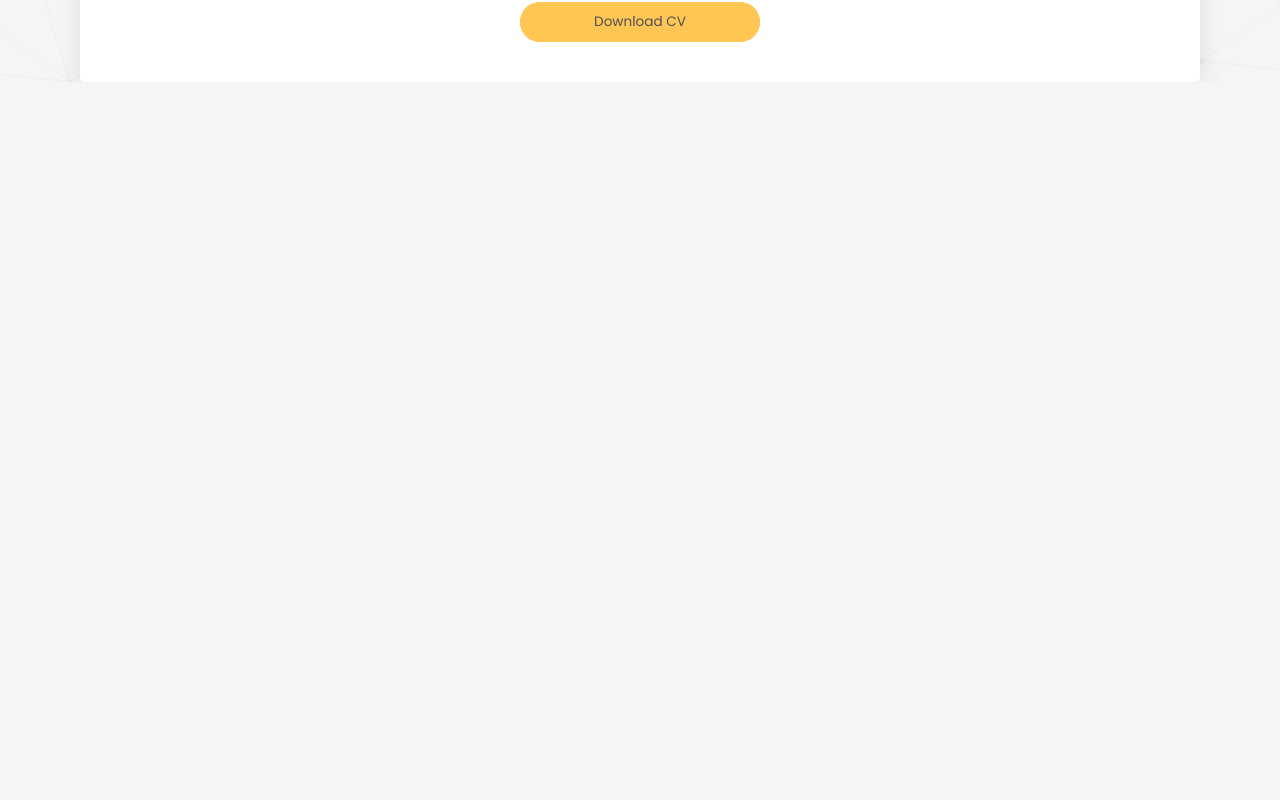
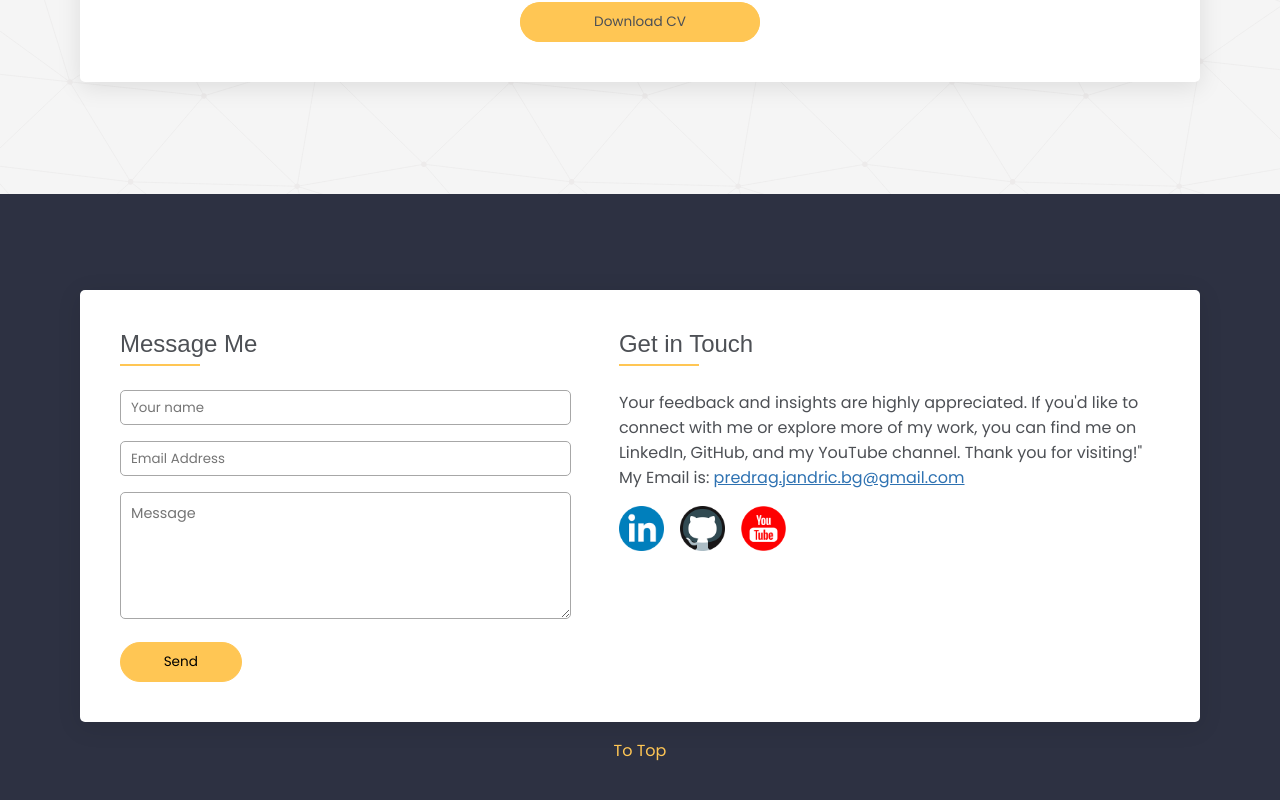
Before and after one commit to Predrag-Jandric/Next.js-Portfolio, a Next.js app: page / in a window 1280 px wide. Shown: the part 1285-2085 px from the top of the page. Before the commit the page ends 1367 px from the top, so only its background shows below. Built offline with nearby package versions, Linux system fonts and the light colour scheme; a web font is replaced by a local one.

Commit message:
minor code refacturing

```diff
--- a/app/page.js
+++ b/app/page.js
@@ -19,7 +19,7 @@ export default function Home() {
         {/* <Skills /> */}
         {/* <Projects /> */}
         {/* <Endorsements /> */}
-        {/* <Footer /> */}
+        <Footer />
 
 
         {/* <TestingComp/> */}
--- a/components/Footer.jsx
+++ b/components/Footer.jsx
@@ -70,11 +70,8 @@ function Footer() {
                 </article>
             </motion.section>
 
-            {/* "to top" */}
-            {/* <section className="footer__copyright">
-                <p className="footer__copyright__p">&copy; Copyright Predrag Jandric. All Rights Reserved</p> */}
-                <a className="footer__copyright__a" href="#">To Top</a>
-            {/* </section> */}
+            <a className="footer__toTop" href="#">To Top</a>
+
         </footer>
 
     )
--- a/components/Skills.jsx
+++ b/components/Skills.jsx
@@ -36,12 +36,12 @@ function Skills() {
             <h2 className="section__title__global">Skills</h2>
 
             <section className="skills">
-                <article className="skills_wrapper">
+                <article className="skills__wrapper">
 
                     {/* mapping over "skillsMap" to create imgs and text */}
                     {skillsMap.map((skill, index) => (
                         <motion.div
-                            className="skills_card"
+                            className="skills__card"
                             variants={skillsVariants}
                             initial="initial"
                             whileInView="animate"
@@ -53,9 +53,9 @@ function Skills() {
                                 src={skill.skillsImageUrl}
                                 width={112} height={112}
                                 alt="image missing"
-                                className="skills_card_image"
+                                className="skills__card__image"
                             />
-                            <p className="skills_card_p">{skill.name}</p>
+                            <p className="skills__card__p">{skill.name}</p>
                         </motion.div>
                     ))}
 
--- a/styles/partials/_footer.scss
+++ b/styles/partials/_footer.scss
@@ -87,18 +87,14 @@
         }
     }
 
-    &__copyright {
-        @include text(0.7rem, $light-gray-text);
-        text-align: center;
-        margin-top: 1rem;
-        line-height: 1.5rem;
+    &__toTop {
+        color: $primary;
+        margin-top: 0.5rem;
+        transition: 150ms ease-in;
+        padding: 0.5rem;
 
-        &__a {
-            @include text(1.05rem, $primary);
-
-            &:hover {
-                color: $primary-hover;
-            }
+        &:hover {
+            color: $primary-hover;
         }
     }
 }
--- a/styles/partials/_skills.scss
+++ b/styles/partials/_skills.scss
@@ -13,7 +13,7 @@
     padding: 4rem 0rem;
     background-color: $testing;
 
-    &_wrapper {
+    &__wrapper {
         @include grid(center, 2rem, 5);
         font-size: 1.1rem;
         text-align: center;
@@ -22,7 +22,7 @@
         grid-template-columns: repeat(2, 1fr);
         }
 
-        .skills_card {
+        .skills__card {
             @include flex(center, center, column nowrap, 0);
             color: $white;
         }
```
Also changed, not shown: TO-DO.txt.
